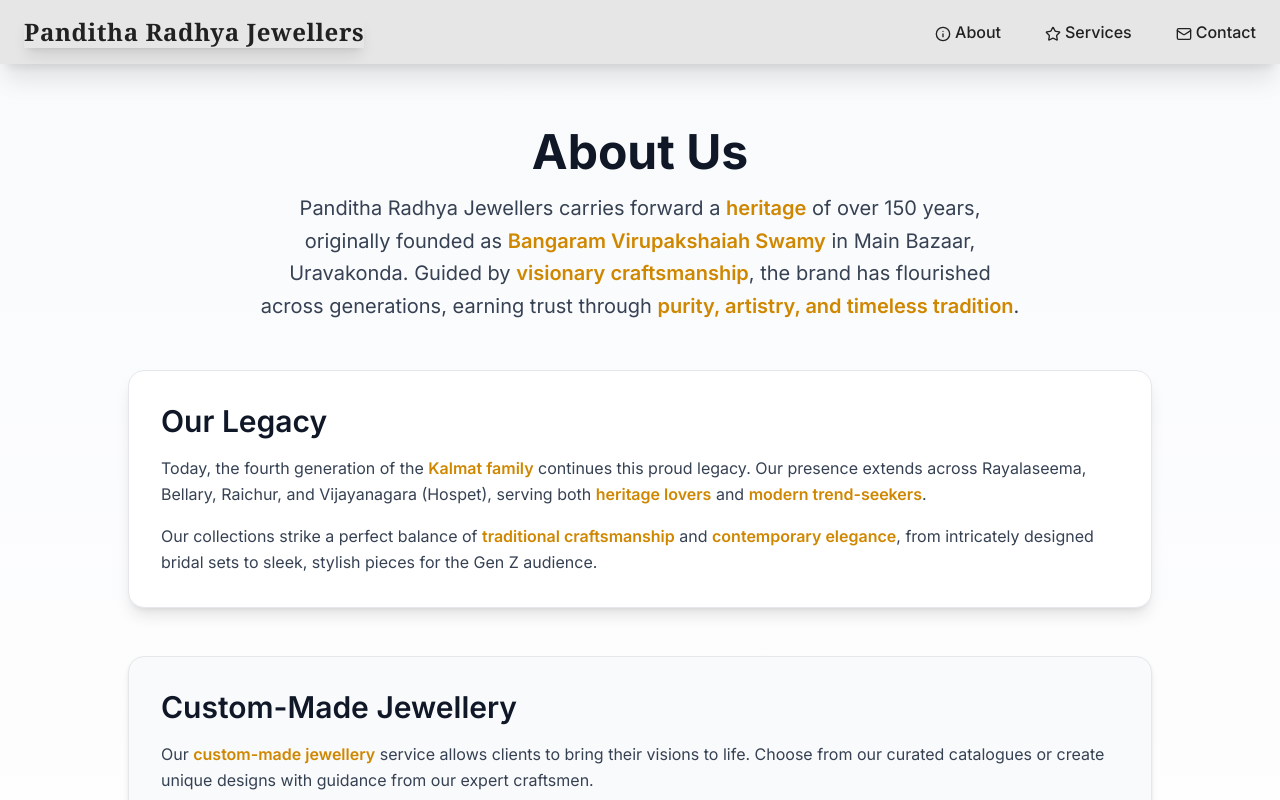
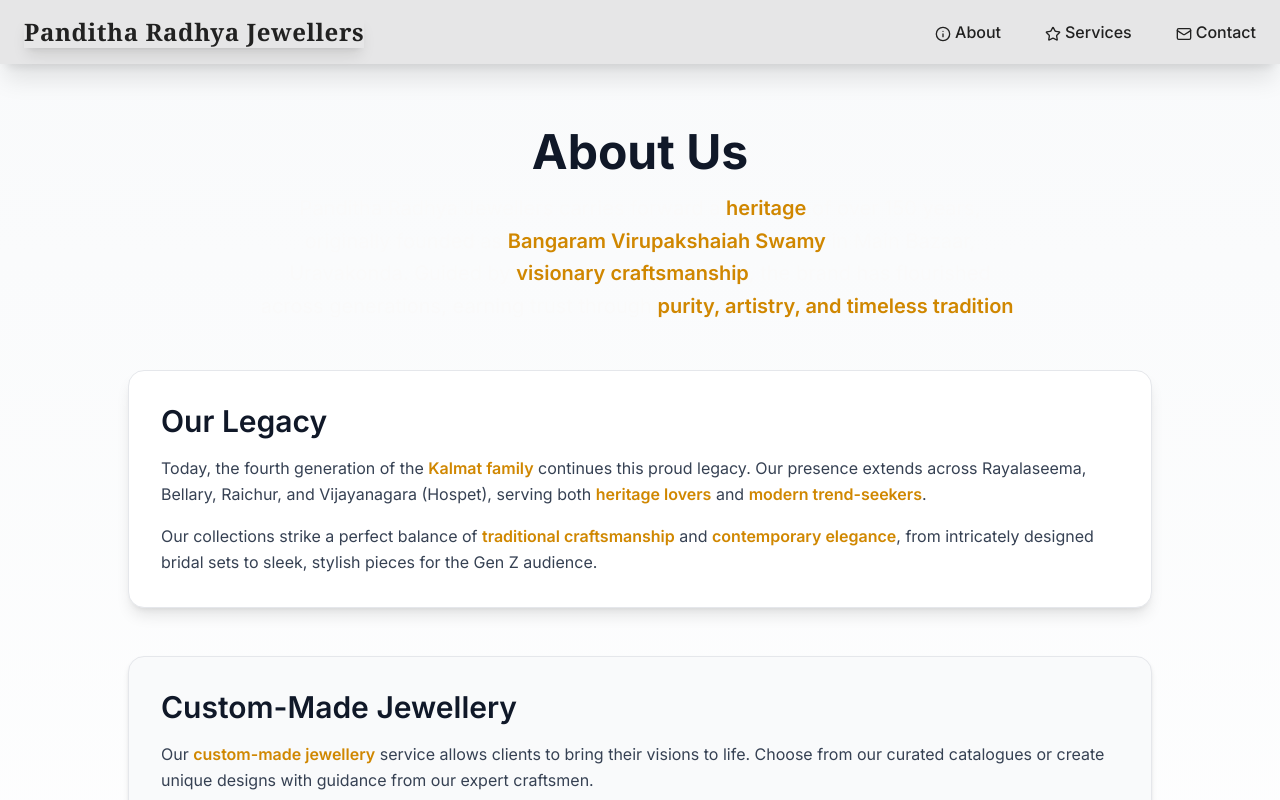
Before and after one commit to Abdullasaqib/panditha-radhya-jewellers, a Next.js app: page /about in a window 1280 px wide. Shown: the top 800 px of the page. Built offline with nearby package versions, Linux system fonts and the light colour scheme.

Commit message:
Update page.tsx

```diff
--- a/src/app/about/page.tsx
+++ b/src/app/about/page.tsx
@@ -17,7 +17,7 @@
           className="text-center"
         >
           <h1 className="text-5xl font-bold text-gray-900 mb-4">About Us</h1>
-          <p className="text-xl text-gray-700 max-w-3xl mx-auto leading-relaxed">
+          <p className="text-xl text-ray-700 max-w-3xl mx-auto leading-relaxed">
             Panditha Radhya Jewellers carries forward a <span className={highlight}>heritage</span> of over 150 years,
             originally founded as <span className={highlight}>Bangaram Virupakshaiah Swamy</span> in Main Bazaar, Uravakonda.
             Guided by <span className={highlight}>visionary craftsmanship</span>, the brand has flourished across generations, earning trust through <span className={highlight}>purity, artistry, and timeless tradition</span>.
```
